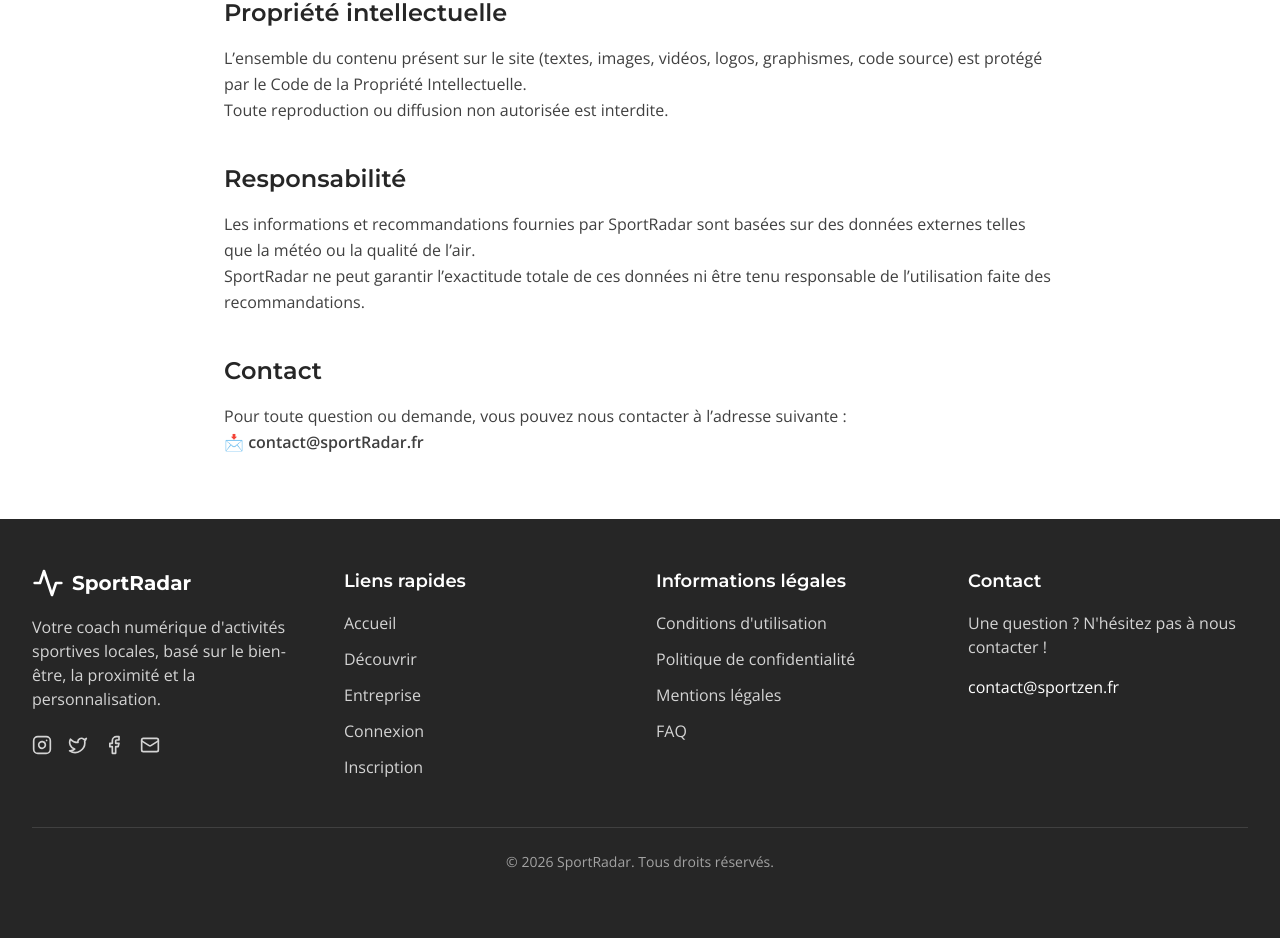
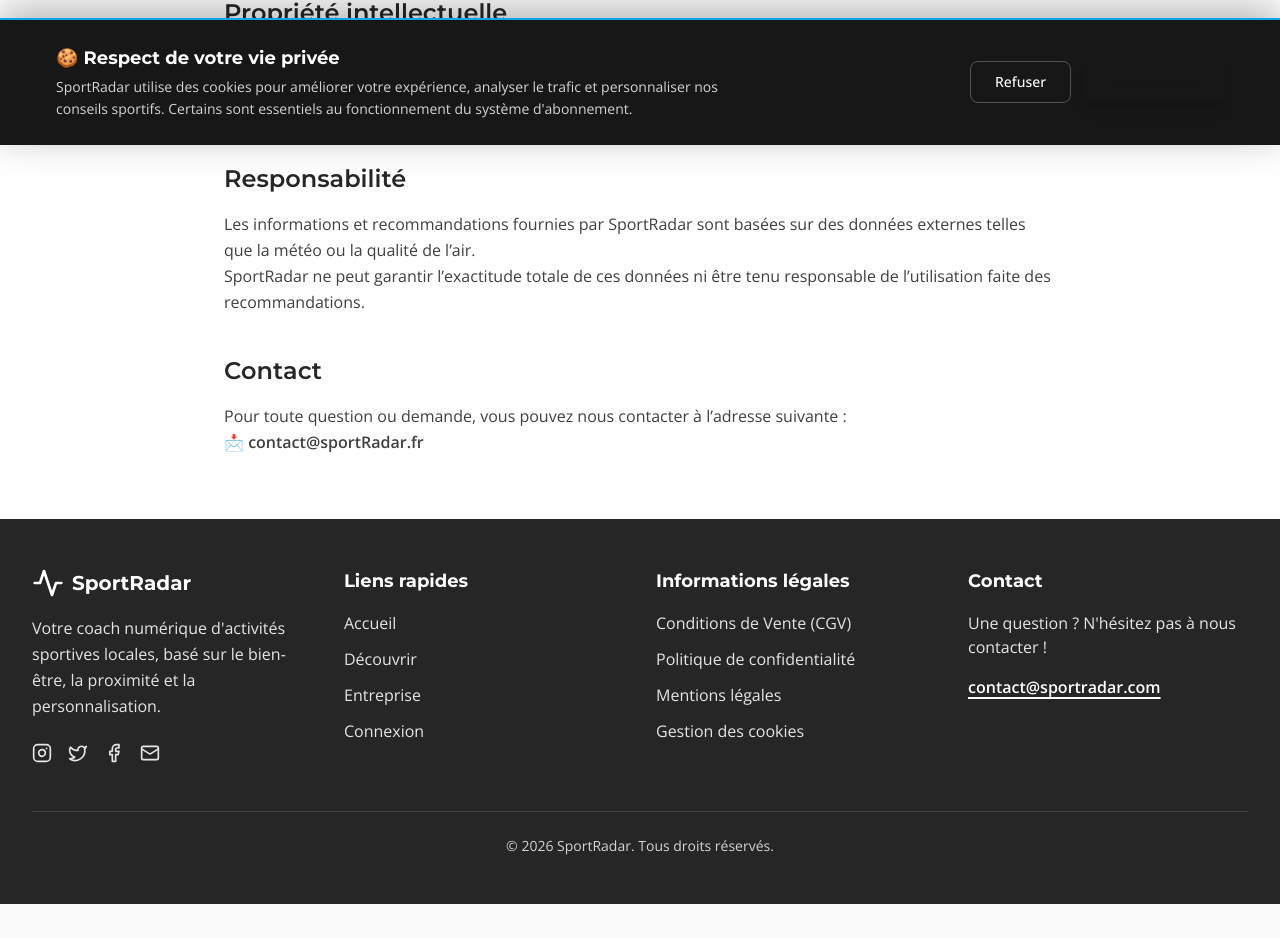
Before and after one commit to Bryand22/SportRadar, a React (Vite) app: page /mentions-legales in a window 1280 px wide. Shown: the part 655-1593 px from the top of the page. After the commit the page ends 1559 px from the top, so only its background shows below. Built offline with nearby package versions, Linux system fonts and the light colour scheme.

Commit message:
feat: conformité RGPD, SEO (robots/sitemap) et correction contrastes

```diff
--- a/src/App.tsx
+++ b/src/App.tsx
@@ -3,6 +3,9 @@ import { Routes, Route, Navigate } from 'react-router-dom';
 import { AuthProvider } from './contexts/AuthContext';
 import { FavoritesProvider } from './contexts/FavoritesContext';
 import LoadingSpinner from './components/ui/LoadingSpinner';
+
+// 1. IMPORT DU BANDEAU DE COOKIES
+import CookieBanner from './components/Common/CookieBanner';
 
 // Layouts
 import PublicLayout from './layouts/PublicLayout';
@@ -17,7 +20,11 @@ const LoginPage = lazy(() => import('./pages/auth/LoginPage'));
 const RegisterPage = lazy(() => import('./pages/auth/RegisterPage'));
 const PolitiqueRGPD = lazy(() => import('./pages/Public/PolitiqueRGPD'));
 const MentionsLegales = lazy(() => import('./pages/Public/MentionsLegales'));
+const PartnersPage = lazy(() => import('./pages/Public/PartnersPage'));
 const FAQ = lazy(() => import('./pages/Public/FAQ'));
+
+// 2. AJOUT DE LA PAGE CGV (Précédemment créée)
+const TermsPage = lazy(() => import('./pages/Public/Cgv'));
 
 // User dashboard pages
 const UserDashboard = lazy(() => import('./pages/user/UserDashboard'));
@@ -36,6 +43,9 @@ function App() {
   return (
     <AuthProvider>
       <FavoritesProvider>
+        {/* 3. PLACEMENT DU COMPOSANT ICI */}
+        <CookieBanner />
+
         <Suspense fallback={<LoadingSpinner />}>
           <Routes>
             {/* Public routes */}
@@ -46,9 +56,13 @@ function App() {
               <Route path="/login" element={<LoginPage />} />
               <Route path="/register" element={<RegisterPage />} />
               <Route path="/politique-confidentialite" element={<PolitiqueRGPD />} />
-              {/* alias possible */}
               <Route path="/politique-rgpd" element={<PolitiqueRGPD />} />
+              <Route path="/partenaires" element={<PartnersPage />} />
               <Route path="/mentions-legales" element={<MentionsLegales />} />
+
+              {/* 4. AJOUT DE LA ROUTE CGV */}
+              <Route path="/cgv" element={<TermsPage />} />
+
               <Route path="/faq" element={<FAQ />} />
             </Route>
 
--- /dev/null
+++ b/src/components/Common/CookieBanner.tsx
@@ -0,0 +1,54 @@
+import { useState, useEffect } from 'react';
+
+export default function CookieBanner() {
+  const [isVisible, setIsVisible] = useState(false);
+
+  useEffect(() => {
+    // Vérifie si l'utilisateur a déjà fait un choix
+    const consent = localStorage.getItem('sportradar-cookie-consent');
+    if (!consent) {
+      setIsVisible(true);
+    }
+  }, []);
+
+  const handleAccept = () => {
+    localStorage.setItem('sportradar-cookie-consent', 'accepted');
+    setIsVisible(false);
+  };
+
+  const handleDecline = () => {
+    localStorage.setItem('sportradar-cookie-consent', 'declined');
+    setIsVisible(false);
+  };
+
+  if (!isVisible) return null;
+
+  return (
+    <div className="fixed bottom-0 left-0 right-0 z-[100] p-4 md:p-6 bg-neutral-900 border-t-2 border-primary-500 shadow-[0_-10px_40px_rgba(0,0,0,0.3)]">
+      <div className="container-custom flex flex-col md:flex-row items-center justify-between gap-4">
+        <div className="text-white">
+          <h4 className="font-bold text-lg mb-1">🍪 Respect de votre vie privée</h4>
+          <p className="text-neutral-300 text-sm max-w-2xl leading-relaxed">
+            SportRadar utilise des cookies pour améliorer votre expérience, analyser le trafic et personnaliser nos conseils sportifs.
+            Certains sont essentiels au fonctionnement du système d'abonnement.
+          </p>
+        </div>
+
+        <div className="flex flex-col sm:flex-row gap-3 w-full md:w-auto">
+          <button
+            onClick={handleDecline}
+            className="px-6 py-2.5 text-sm font-medium text-white border border-neutral-600 hover:bg-neutral-800 transition-colors rounded-lg"
+          >
+            Refuser
+          </button>
+          <button
+            onClick={handleAccept}
+            className="px-6 py-2.5 text-sm font-bold text-neutral-900 bg-primary-400 hover:bg-primary-300 transition-transform active:scale-95 rounded-lg shadow-lg"
+          >
+            Tout accepter
+          </button>
+        </div>
+      </div>
+    </div>
+  );
+}
--- a/src/components/layout/Footer.tsx
+++ b/src/components/layout/Footer.tsx
@@ -2,10 +2,17 @@ import { Link } from "react-router-dom";
 import { Activity, Instagram, Twitter, Facebook, Mail } from "lucide-react";
 
 export default function Footer() {
+  // Fonction simple pour réinitialiser les cookies
+  const resetCookies = () => {
+    localStorage.removeItem('sportradar-cookie-consent');
+    window.location.reload();
+  };
+
   return (
     <footer className="bg-neutral-800 text-white">
       <div className="container-custom py-12">
         <div className="grid grid-cols-1 md:grid-cols-4 gap-8">
+
           {/* Logo and description */}
           <div className="md:col-span-1">
             <div className="flex items-center space-x-2 mb-4">
@@ -14,33 +21,21 @@ export default function Footer() {
                 Sport<span className="text-primary-300">Radar</span>
               </span>
             </div>
-            <p className="text-neutral-300 mb-6">
+            <p className="text-neutral-200 mb-6 leading-relaxed">
               Votre coach numérique d'activités sportives locales, basé sur le
               bien-être, la proximité et la personnalisation.
             </p>
             <div className="flex space-x-4">
-              <a
-                href="#"
-                className="text-neutral-300 hover:text-primary-300 transition-colors"
-              >
+              <a href="#" className="text-neutral-200 hover:text-primary-300 transition-colors" aria-label="Instagram">
                 <Instagram size={20} />
               </a>
-              <a
-                href="#"
-                className="text-neutral-300 hover:text-primary-300 transition-colors"
-              >
+              <a href="#" className="text-neutral-200 hover:text-primary-300 transition-colors" aria-label="Twitter">
                 <Twitter size={20} />
               </a>
-              <a
-                href="#"
-                className="text-neutral-300 hover:text-primary-300 transition-colors"
-              >
+              <a href="#" className="text-neutral-200 hover:text-primary-300 transition-colors" aria-label="Facebook">
                 <Facebook size={20} />
               </a>
-              <a
-                href="#"
-                className="text-neutral-300 hover:text-primary-300 transition-colors"
-              >
+              <a href="mailto:contact@sportradar.com" className="text-neutral-200 hover:text-primary-300 transition-colors" aria-label="Mail">
                 <Mail size={20} />
               </a>
             </div>
@@ -48,130 +43,70 @@ export default function Footer() {
 
           {/* Quick links */}
           <div className="md:col-span-1">
-            <h6 className="font-montserrat font-semibold mb-4 text-white">
+            <h6 className="font-montserrat font-bold mb-4 text-white text-lg">
               Liens rapides
             </h6>
             <ul className="space-y-3">
-              <li>
-                <Link
-                  to="/"
-                  className="text-neutral-300 hover:text-primary-300 transition-colors"
-                >
-                  Accueil
-                </Link>
-              </li>
-              <li>
-                <Link
-                  to="/discover"
-                  className="text-neutral-300 hover:text-primary-300 transition-colors"
-                >
-                  Découvrir
-                </Link>
-              </li>
-              <li>
-                <Link
-                  to="/business-info"
-                  className="text-neutral-300 hover:text-primary-300 transition-colors"
-                >
-                  Entreprise
-                </Link>
-              </li>
-              <li>
-                <Link
-                  to="/login"
-                  className="text-neutral-300 hover:text-primary-300 transition-colors"
-                >
-                  Connexion
-                </Link>
-              </li>
-              <li>
-                <Link
-                  to="/register"
-                  className="text-neutral-300 hover:text-primary-300 transition-colors"
-                >
-                  Inscription
-                </Link>
-              </li>
+              <li><Link to="/" className="text-neutral-200 hover:text-primary-300 transition-colors">Accueil</Link></li>
+              <li><Link to="/discover" className="text-neutral-200 hover:text-primary-300 transition-colors">Découvrir</Link></li>
+              <li><Link to="/business-info" className="text-neutral-200 hover:text-primary-300 transition-colors">Entreprise</Link></li>
+              <li><Link to="/login" className="text-neutral-200 hover:text-primary-300 transition-colors">Connexion</Link></li>
             </ul>
           </div>
 
-          {/* Legal */}
+          {/* Legal - CORRIGÉ POUR L'AUDIT */}
           <div className="md:col-span-1">
-            <h6 className="font-montserrat font-semibold mb-4 text-white">
+            <h6 className="font-montserrat font-bold mb-4 text-white text-lg">
               Informations légales
             </h6>
             <ul className="space-y-3">
               <li>
-                <a
-                  href="#"
-                  className="text-neutral-300 hover:text-primary-300 transition-colors"
-                >
-                  Conditions d'utilisation
-                </a>
+                <Link to="/cgv" className="text-neutral-200 hover:text-primary-300 transition-colors">
+                  Conditions de Vente (CGV)
+                </Link>
               </li>
               <li>
-                <Link
-                  to="/politique-confidentialite"
-                  className="text-neutral-300 hover:text-primary-300 transition-colors"
-                >
+                <Link to="/politique-confidentialite" className="text-neutral-200 hover:text-primary-300 transition-colors">
                   Politique de confidentialité
                 </Link>
               </li>
               <li>
-                <Link
-                  to="/mentions-legales"
-                  className="text-neutral-300 hover:text-primary-300 transition-colors"
-                >
+                <Link to="/mentions-legales" className="text-neutral-200 hover:text-primary-300 transition-colors">
                   Mentions légales
                 </Link>
               </li>
               <li>
-                <Link
-                  to="/faq"
-                  className="text-neutral-300 hover:text-primary-300 transition-colors"
+                <button
+                  onClick={resetCookies}
+                  className="text-neutral-200 hover:text-primary-300 transition-colors text-left"
                 >
-                  FAQ
-                </Link>
+                  Gestion des cookies
+                </button>
               </li>
             </ul>
           </div>
 
           {/* Contact */}
           <div className="md:col-span-1">
-            <h6 className="font-montserrat font-semibold mb-4 text-white">
+            <h6 className="font-montserrat font-bold mb-4 text-white text-lg">
               Contact
             </h6>
-            <p className="text-neutral-300 mb-4">
+            <p className="text-neutral-200 mb-4">
               Une question ? N'hésitez pas à nous contacter !
             </p>
             <a
-              href="mailto:contact@sportzen.fr"
-              className="text-primary-300 hover:text-primary-400 transition-colors"
+              href="mailto:contact@sportradar.com"
+              className="text-primary-300 font-bold hover:text-primary-200 transition-colors underline decoration-2 underline-offset-4"
             >
-              contact@sportzen.fr
+              contact@sportradar.com
             </a>
           </div>
         </div>
 
         {/* Bottom bar */}
-        <div className="border-t border-neutral-700 mt-12 pt-6 text-center text-neutral-400 text-sm">
+        <div className="border-t border-neutral-700 mt-12 pt-6 text-center text-neutral-300 text-sm">
           <p>© {new Date().getFullYear()} SportRadar. Tous droits réservés.</p>
         </div>
-      </div>
-      {/* Liens secondaires */}
-      <div className="mt-4 text-sm">
-        <Link
-          to="/mentions-legales"
-          className="text-neutral-500 hover:text-neutral-700 mr-4"
-        >
-          Mentions légales
-        </Link>
-        <Link
-          to="/politique-confidentialite"
-          className="text-neutral-500 hover:text-neutral-700"
-        >
-          Politique de confidentialité
-        </Link>
       </div>
     </footer>
   );
--- /dev/null
+++ b/src/pages/Public/Cgv.tsx
@@ -0,0 +1,37 @@
+import React from 'react';
+
+export default function CGV() {
+  return (
+    <div className="container-custom py-12 max-w-4xl">
+      <h1 className="text-3xl font-bold mb-8 text-neutral-800">Conditions Générales de Vente (CGV)</h1>
+
+      <div className="prose prose-neutral max-w-none space-y-6 text-neutral-600">
+        <section>
+          <h2 className="text-xl font-semibold text-neutral-800 mb-3">1. Objet</h2>
+          <p>Les présentes CGV régissent l'accès et l'utilisation de la plateforme SportRadar, proposant des abonnements pour des activités sportives personnalisées en Île-de-France.</p>
+        </section>
+
+        <section>
+          <h2 className="text-xl font-semibold text-neutral-800 mb-3">2. Abonnements et Paiement</h2>
+          <p>SportRadar propose des formules d'abonnement avec facturation récurrente. Les paiements sont sécurisés et effectués via notre prestataire de paiement.</p>
+          <ul className="list-disc pl-5 mt-2">
+            <li>Les tarifs sont indiqués en Euros TTC.</li>
+            <li>L'abonnement est prélevé mensuellement à la date anniversaire.</li>
+          </ul>
+        </section>
+
+        <section>
+          <h2 className="text-xl font-semibold text-neutral-800 mb-3">3. Droit de rétractation</h2>
+          <p>Conformément à la loi, vous disposez de 14 jours pour vous rétracter. Toutefois, l'utilisation du service avant la fin de ce délai vaut renonciation au droit de rétractation pour la période entamée.</p>
+        </section>
+
+        <section>
+          <h2 className="text-xl font-semibold text-neutral-800 mb-3">4. Résiliation</h2>
+          <p>Vous pouvez résilier votre abonnement à tout moment depuis votre espace "Mon Profil". La résiliation sera effective à la fin de la période de facturation en cours.</p>
+        </section>
+
+        <p className="text-sm italic mt-8">Dernière mise à jour : 16 février 2026</p>
+      </div>
+    </div>
+  );
+}
--- /dev/null
+++ b/src/pages/Public/PartnersPage.tsx
@@ -0,0 +1,65 @@
+import { CheckCircle2, Rocket, ShieldCheck, Zap } from 'lucide-react';
+import { Link } from 'react-router-dom';
+
+export default function PartnersPage() {
+  const benefits = [
+    {
+      title: "Visibilité accrue",
+      desc: "Touchez une nouvelle audience de sportifs locaux en Île-de-France.",
+      icon: <Zap className="text-primary-600" size={24} />
+    },
+    {
+      title: "Gestion simplifiée",
+      desc: "Planning, réservations et paiements centralisés sur une seule interface.",
+      icon: <CheckCircle2 className="text-primary-600" size={24} />
+    },
+    {
+      title: "Paiements sécurisés",
+      desc: "Fini les relances. Recevez vos virements automatiquement après chaque séance.",
+      icon: <ShieldCheck className="text-primary-600" size={24} />
+    }
+  ];
+
+  return (
+    <div className="bg-white">
+      {/* Hero */}
+      <section className="bg-neutral-900 text-white py-20 px-4">
+        <div className="container-custom text-center">
+          <h1 className="mb-6 text-primary-400">Boostez votre activité sportive</h1>
+          <p className="text-xl text-neutral-300 max-w-3xl mx-auto mb-10">
+            Vous êtes coach indépendant ou responsable d'association ? Rejoignez SportRadar pour digitaliser vos réservations et attirer de nouveaux membres.
+          </p>
+          <Link to="/register" className="btn-primary text-lg px-10 py-4">
+            Inscrire ma structure gratuitement
+          </Link>
+        </div>
+      </section>
+
+      {/* Benefits */}
+      <section className="py-20 container-custom">
+        <div className="grid md:grid-cols-3 gap-12">
+          {benefits.map((b, i) => (
+            <div key={i} className="flex flex-col items-center text-center p-6 bg-neutral-50 rounded-2xl border border-neutral-100">
+              <div className="w-14 h-14 bg-white rounded-full flex items-center justify-center shadow-sm mb-6">
+                {b.icon}
+              </div>
+              <h3 className="text-xl mb-4 text-neutral-800">{b.title}</h3>
+              <p className="text-neutral-600 leading-relaxed">{b.desc}</p>
+            </div>
+          ))}
+        </div>
+      </section>
+
+      {/* Final CTA */}
+      <section className="py-16 bg-primary-50 border-y border-primary-100">
+        <div className="container-custom text-center">
+          <h2 className="mb-6 text-neutral-800 italic">"SportRadar a multiplié mes inscriptions par deux en seulement 3 mois."</h2>
+          <p className="font-bold text-primary-700 mb-8">— Marc, Coach de Yoga à Paris</p>
+          <Link to="/register" className="btn-primary px-8">
+            Rejoindre l'aventure
+          </Link>
+        </div>
+      </section>
+    </div>
+  );
+}
```
Also changed, not shown: index.html (+6 -5 lines), src/index.css (+6 -6 lines), public/robots.txt (added), 1 other file (tests, documents, lock files or other folders).
